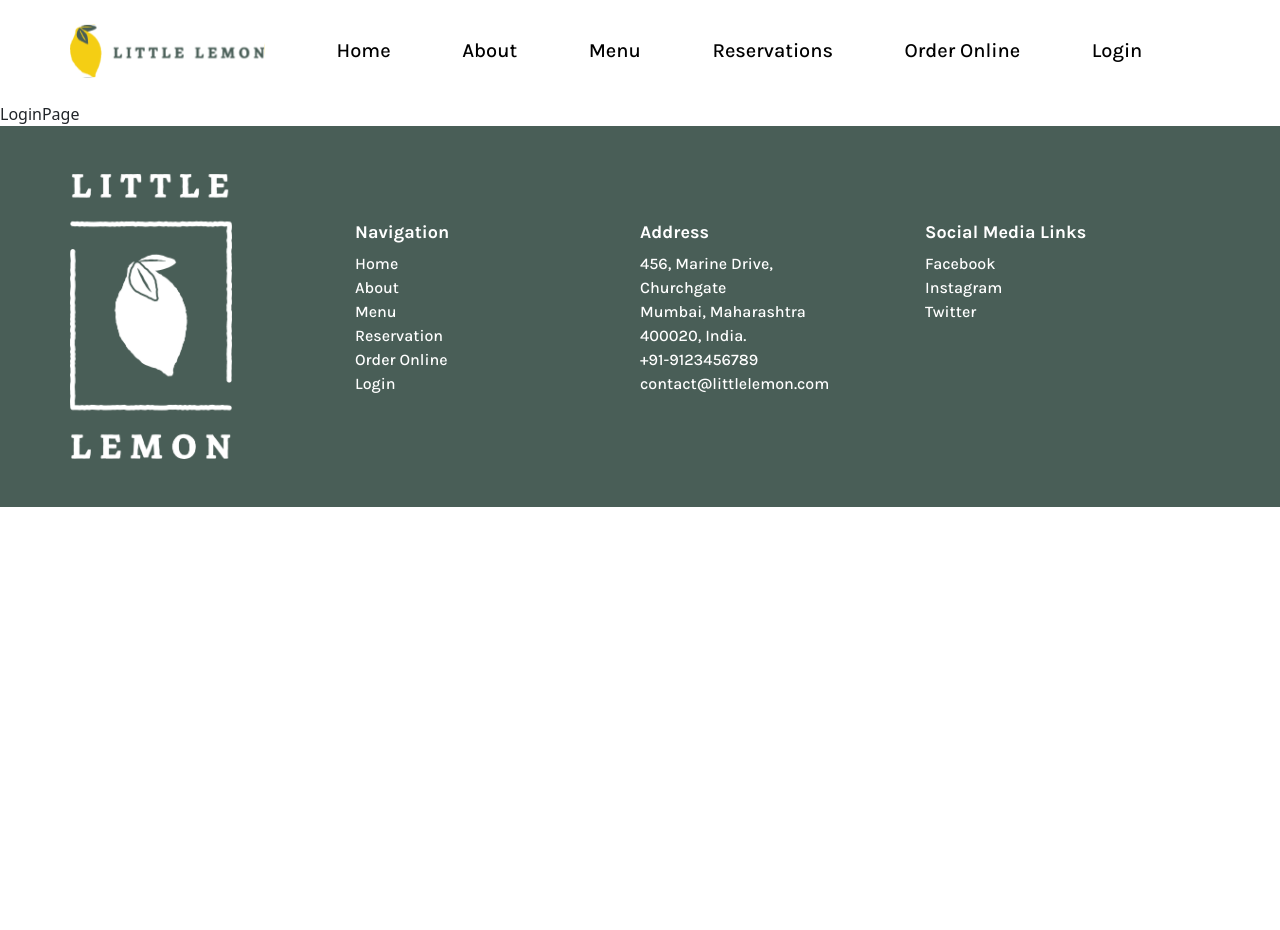
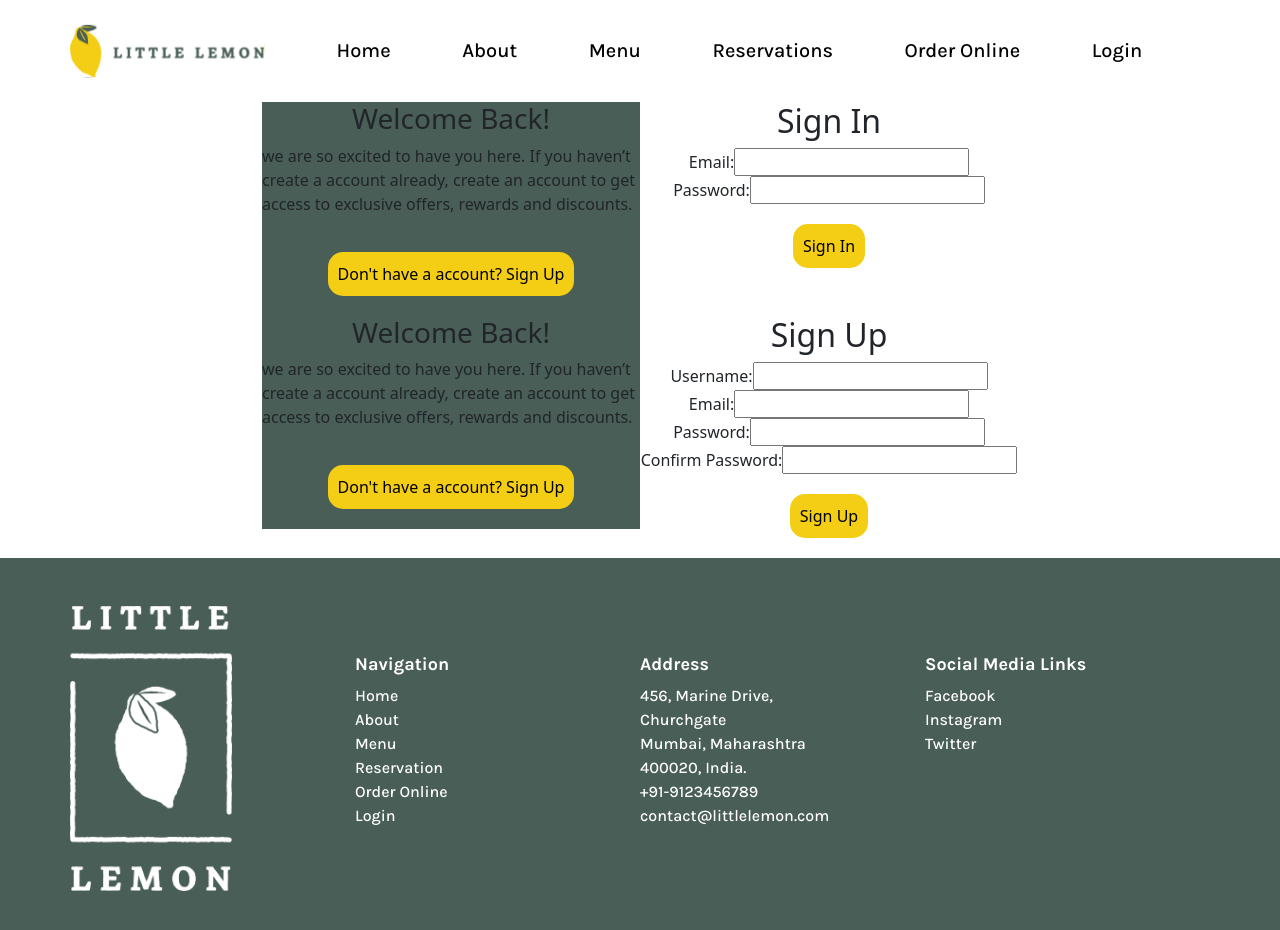
Before and after one commit to adityamaksare/Capstone-project, a React (Create React App) app in the folder capstone-project/: page /login in a window 1280 px wide. Shown: the top 930 px of the page. Before the commit the page ends 800 px from the top, so only its background shows below. Built offline with nearby package versions, Linux system fonts and the light colour scheme; a web font is replaced by a local one.

Commit message:
Systematic tags refactoring

```diff
--- a/capstone-project/src/Components/AboutSection.jsx
+++ b/capstone-project/src/Components/AboutSection.jsx
@@ -11,14 +11,14 @@ export const AboutSection = () => {
           <h2 className="hero-chicago" style={{ color: "#495E57" }}>
             Chicago
           </h2>
-          <p className="about-text mt-5">
+          <article className="about-text mt-5">
             Mario and Adrian are talented chefs at Little Lemon, a renowned
             restaurant known for its exceptional cuisine. Mario, with his
             expertise in Italian dishes, brings a touch of classic elegance to
             the menu, creating dishes that are both authentic and innovative.
             His passion for fresh ingredients and attention to detail make each
             meal a memorable experience.
-          </p>
+          </article>
         </div>
         <div
           className="rightside col-lg-6 col-md-6 col-sm-12 d-flex justify-content-center align-items-center"
--- /dev/null
+++ b/capstone-project/src/Components/SignIn.jsx
@@ -0,0 +1,59 @@
+import React from "react";
+import { useState } from "react";
+
+export const SignIn = () => {
+  const [email, setEmail] = useState("");
+  const [password, setPassword] = useState("");
+
+  const handleSubmit = (event) => {
+    event.preventDefault();
+    console.log("Login:", { email, password });
+  };
+
+  return (
+    <div className="login-form">
+      <div className="row login-sides m-0">
+        <div className="col p-0">
+          <div className="card-content d-flex flex-column align-items-center login-form-leftside">
+            <h3>Welcome Back!</h3>
+            <p>
+              we are so excited to have you here. If you haven’t create a
+              account already, create an account to get access to exclusive
+              offers, rewards and discounts.
+            </p>
+            <button>Don't have a account? Sign Up</button>
+          </div>
+        </div>
+        <div className="col p-0">
+          <form
+            className="d-flex flex-column align-items-center"
+            onSubmit={handleSubmit}
+          >
+            <h2>Sign In</h2>
+            <div>
+              <label>Email:</label>
+              <input
+                type="email"
+                value={email}
+                onChange={(e) => setEmail(e.target.value)}
+                required
+              />
+            </div>
+            <div>
+              <label>Password:</label>
+              <input
+                type="password"
+                value={password}
+                onChange={(e) => setPassword(e.target.value)}
+                required
+              />
+            </div>
+            <button type="submit">Sign In</button>
+          </form>
+        </div>
+      </div>
+    </div>
+  );
+};
+
+export default SignIn;
--- /dev/null
+++ b/capstone-project/src/Components/SignUp.jsx
@@ -0,0 +1,92 @@
+import React, { useState } from "react";
+
+function SignUpForm() {
+  // State to manage form inputs
+  const [username, setUsername] = useState("");
+  const [email, setEmail] = useState("");
+  const [password, setPassword] = useState("");
+  const [confirmPassword, setConfirmPassword] = useState("");
+
+  // Handle form submission
+  const handleSubmit = (event) => {
+    event.preventDefault();
+
+    // Check if passwords match
+    if (password === confirmPassword) {
+      // Submit form data (you can replace this with your own logic)
+      console.log("Sign Up Data:", { username, email, password });
+      alert("Sign Up Successful!");
+    } else {
+      alert("Passwords don't match!");
+    }
+  };
+
+  return (
+    <div className="login-form">
+      <div className="row login-sides m-0">
+        <div className="col p-0">
+          <div className="card-content d-flex flex-column align-items-center login-form-leftside">
+            <h3>Welcome Back!</h3>
+            <p>
+              we are so excited to have you here. If you haven’t create a
+              account already, create an account to get access to exclusive
+              offers, rewards and discounts.
+            </p>
+            <button>Don't have a account? Sign Up</button>
+          </div>
+        </div>
+        <div className="col p-0">
+          <form
+            className=" d-flex flex-column align-items-center "
+            onSubmit={handleSubmit}
+          >
+            <h2>Sign Up</h2>
+            <div>
+              <label htmlFor="username">Username:</label>
+              <input
+                type="text"
+                id="username"
+                value={username}
+                onChange={(e) => setUsername(e.target.value)}
+                required
+              />
+            </div>
+            <div>
+              <label htmlFor="email">Email:</label>
+              <input
+                type="email"
+                id="email"
+                value={email}
+                onChange={(e) => setEmail(e.target.value)}
+                required
+              />
+            </div>
+            <div>
+              <label htmlFor="password">Password:</label>
+              <input
+                type="password"
+                id="password"
+                value={password}
+                onChange={(e) => setPassword(e.target.value)}
+                required
+              />
+            </div>
+            <div>
+              <label htmlFor="confirmPassword">Confirm Password:</label>
+              <input
+                type="password"
+                id="confirmPassword"
+                value={confirmPassword}
+                onChange={(e) => setConfirmPassword(e.target.value)}
+                required
+              />
+            </div>
+            <button type="submit">Sign Up</button>
+          </form>
+        </div>
+      </div>
+    </div>
+  );
+}
+
+export default SignUpForm;
--- a/capstone-project/src/Pages/About.jsx
+++ b/capstone-project/src/Pages/About.jsx
@@ -32,7 +32,7 @@ export const About = () => {
             >
               "Good food, good vibes, and great company."
             </h2>
-            <p
+            <article
               className="about-text"
               style={{ fontSize: "18px", maxWidth: "550px" }}
             >
@@ -49,7 +49,7 @@ export const About = () => {
               exploring new culinary horizons and making a positive impact on
               our community. We invite you to join us on this journey and
               experience the magic of Little Lemon."
-            </p>
+            </article>
           </div>
         </div>
       </div>
--- a/capstone-project/src/Pages/LoginPage.jsx
+++ b/capstone-project/src/Pages/LoginPage.jsx
@@ -1,7 +1,14 @@
 import React from "react";
+import SignIn from "../Components/SignIn";
+import SignUpForm from "../Components/SignUp";
 
 export const LoginPage = () => {
-  return <div>LoginPage</div>;
+  return (
+    <div className="container d-flex flex-column align-items-center">
+      <SignIn />
+      <SignUpForm />
+    </div>
+  );
 };
 
 export default LoginPage;
--- a/capstone-project/src/index.css
+++ b/capstone-project/src/index.css
@@ -183,3 +183,14 @@ h6{
 
 
 }
+
+
+/* login form */
+.login-form-leftside {
+  background-color: #495E57;
+}
+
+.login-form {
+  max-width: 756px;
+  max-height: 548px;
+}
```
